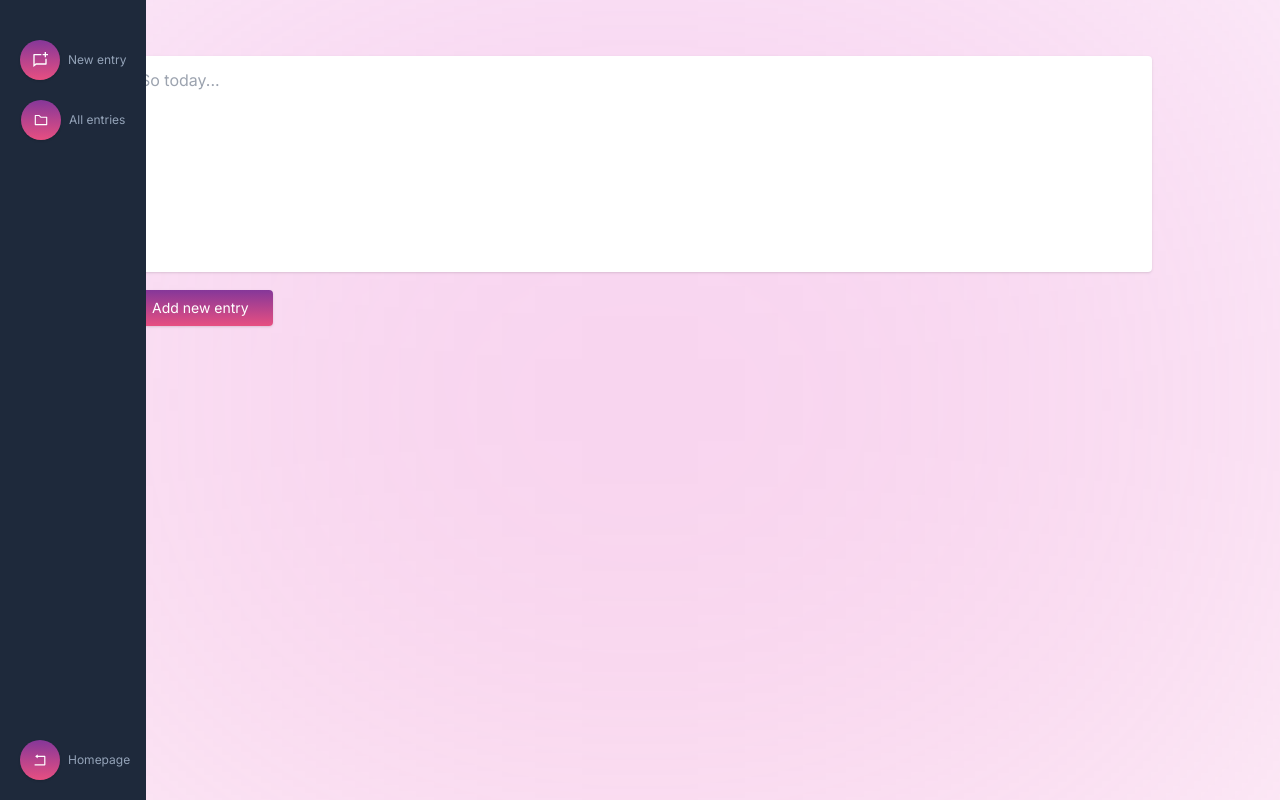
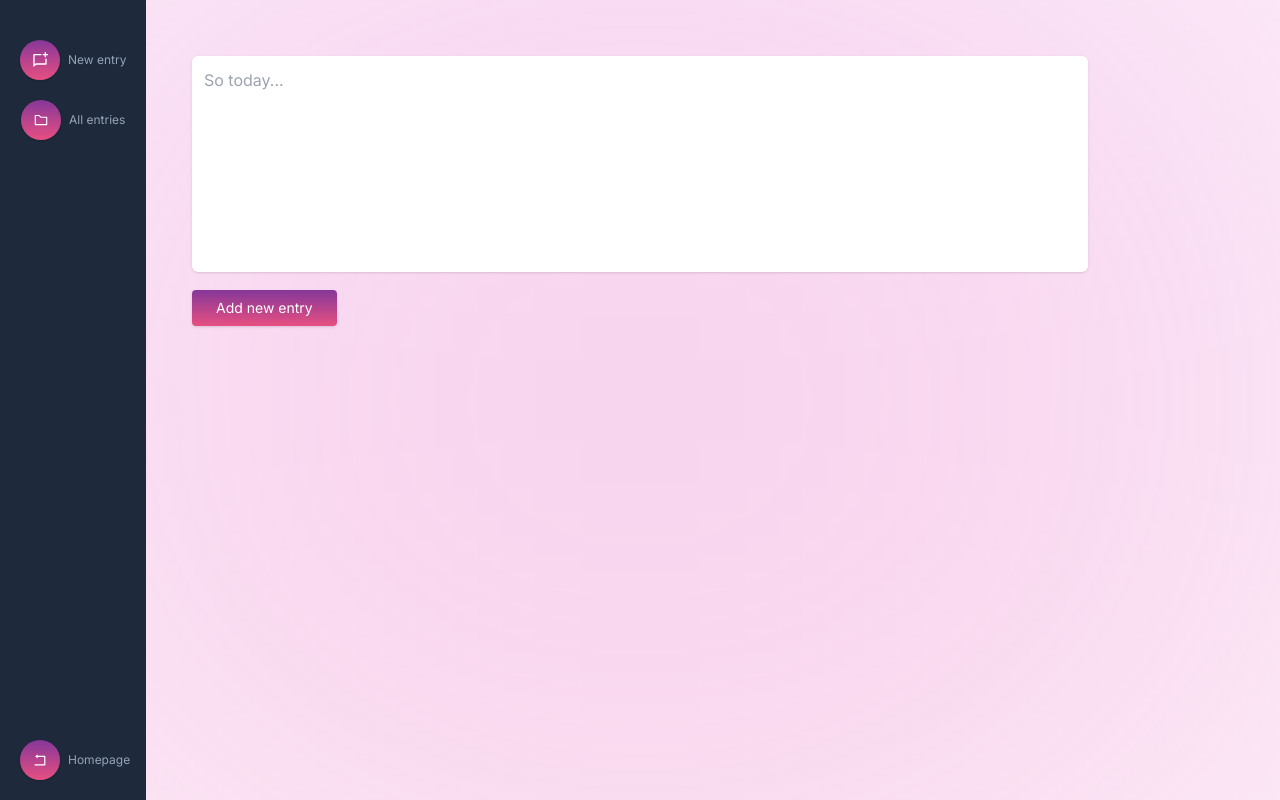
Before and after one commit to SankThomas/diary-app, a React (Create React App) app: page /diarry in a window 1280 px wide. Built offline with nearby package versions, Linux system fonts and the light colour scheme.

Commit message:
update component

```diff
--- a/src/pages/Diarry.js
+++ b/src/pages/Diarry.js
@@ -1,48 +1,21 @@
-import React, { useEffect, useState } from "react"
-import { Entries, Sidebar } from "../components"
-import { v4 as uuidv4 } from "uuid"
-
-const getStoredEntries = () => {
-  let entries = localStorage.getItem("entries")
-
-  if (entries) {
-    return JSON.parse(localStorage.getItem("entries"))
-  } else {
-    return []
-  }
-}
+import { useContext } from "react"
+import { MobileBar, Sidebar, NewEntry } from "../components"
+import EntriesContext from "../context/context"
+import { ToastContainer } from "react-toastify"
+import "react-toastify/dist/ReactToastify.css"
 
 export default function Diarry() {
-  const [entries, setEntries] = useState(getStoredEntries())
-  const [text, setText] = useState("")
-
-  const handleSubmit = (e) => {
-    e.preventDefault()
-
-    if (!text) {
-      alert("There's no entry in your diarry")
-    } else {
-      const newEntry = {
-        id: uuidv4(),
-        description: text,
-      }
-      setEntries([newEntry, ...entries])
-      setText("")
-    }
-  }
-
-  useEffect(() => {
-    localStorage.setItem("entries", JSON.stringify(entries))
-  }, [entries])
+  const { text, setText, handleSubmit } = useContext(EntriesContext)
 
   return (
     <>
       <section className="diarry-hero"></section>
-      <div className="relative z-50">
+      <div className="relative z-50 px-5">
         <article>
+          <MobileBar />
           <Sidebar />
         </article>
-        <article className="lg:max-w-5xl lg:mx-auto py-10 lg:py-14">
+        <article className="md:max-w-xl md:mx-auto lg:max-w-3xl xl:max-w-4xl py-10 lg:py-14">
           <form onSubmit={handleSubmit}>
             {/* Add markdown support */}
             {/* Toggle for "Enter key is submit" */}
@@ -51,7 +24,7 @@ export default function Diarry() {
               id="new-entry"
               cols="30"
               rows="8"
-              className="w-full p-3 rounded shadow resize-none"
+              className="w-full p-3 rounded-md shadow resize-none"
               placeholder="So today..."
               required
               value={text}
@@ -61,8 +34,9 @@ export default function Diarry() {
               Add new entry
             </button>
           </form>
+          <ToastContainer />
 
-          <Entries entries={entries} />
+          <NewEntry />
         </article>
       </div>
     </>
```
